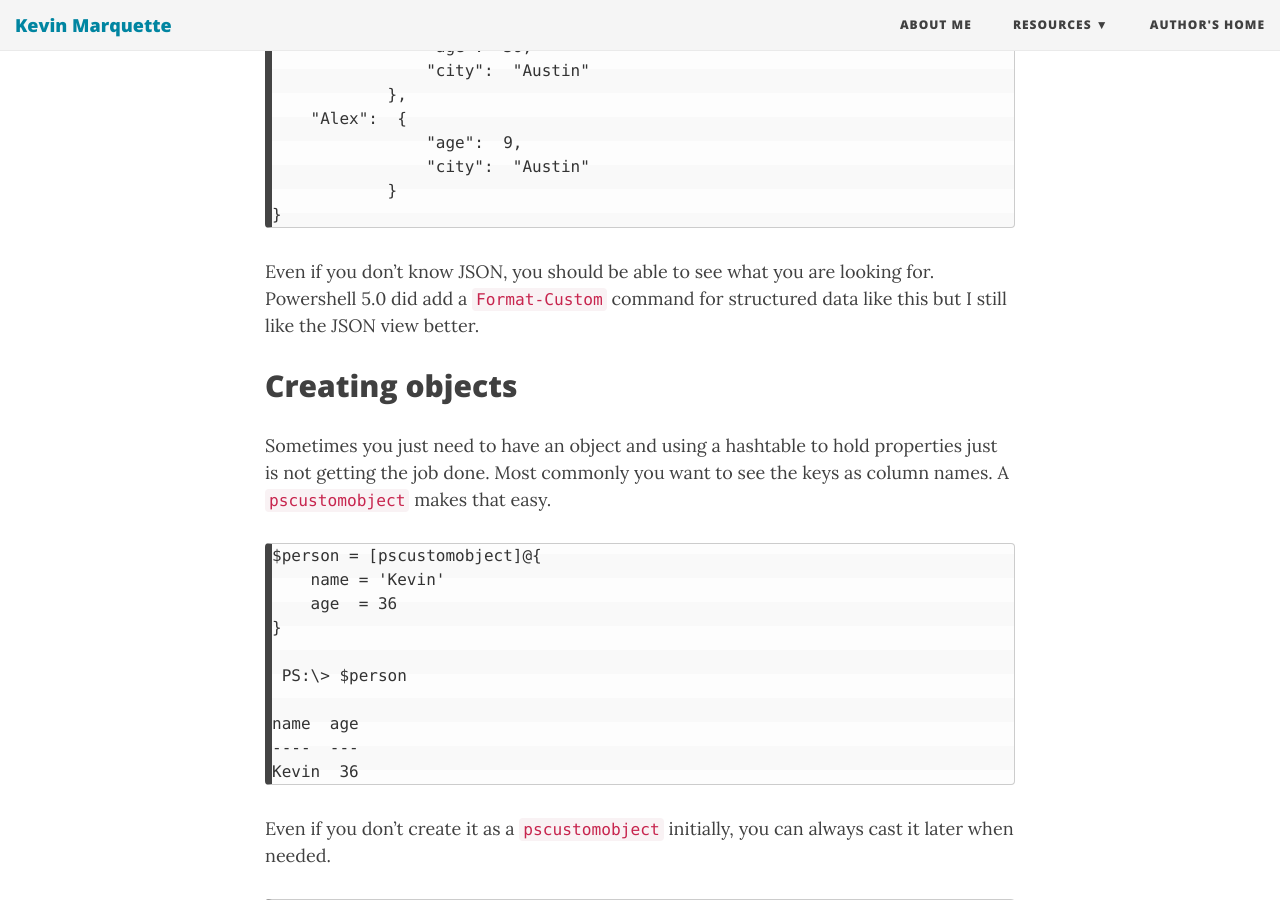
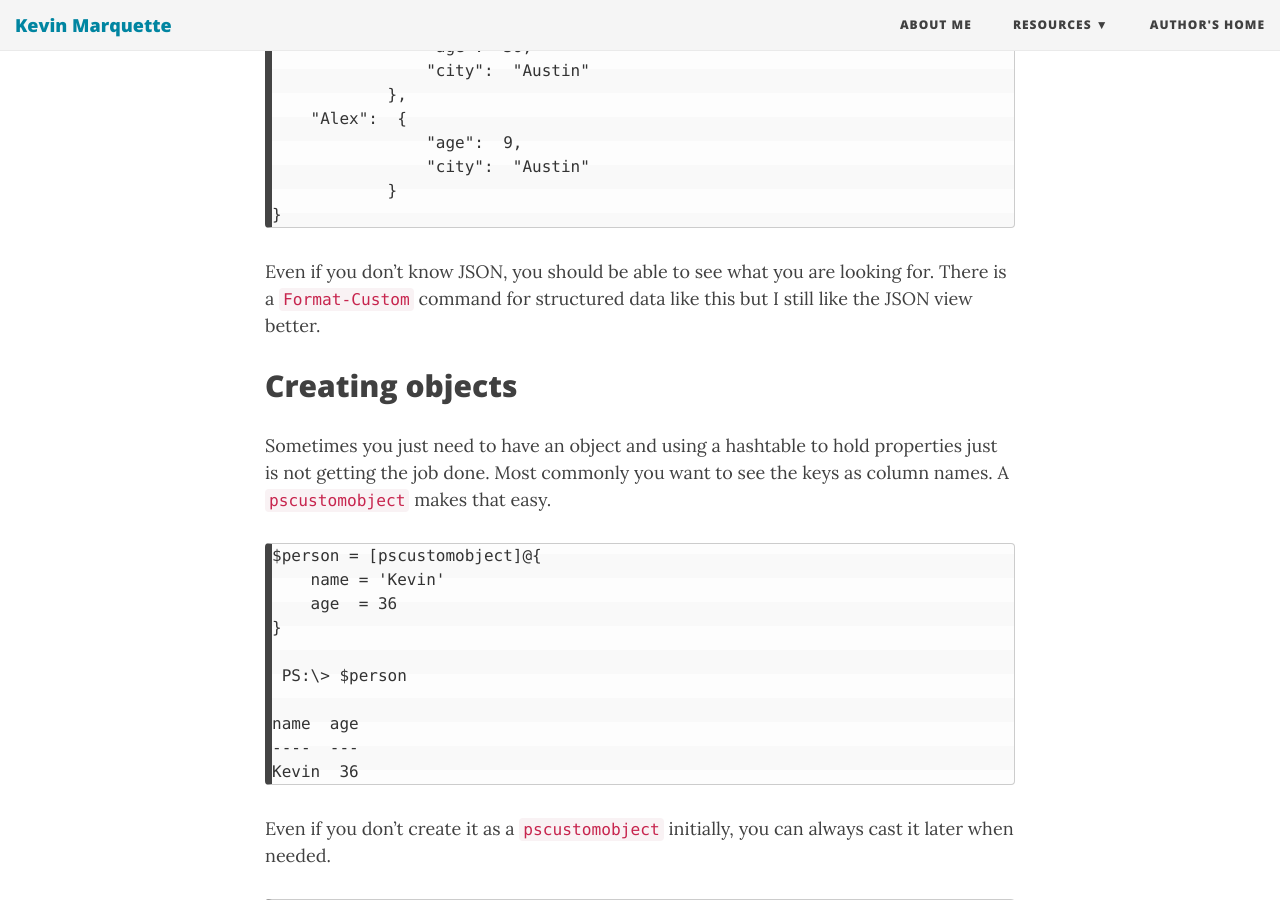
Before and after one commit to KevinMarquette/kevinmarquette.github.io, a Jekyll site: the page built from _posts/2016-11-06-powershell-hashtable-everything-you-wanted-to-know-about.md, in a window 1280 px wide and 900 px high, scrolled down 13325 px. Built offline with Jekyll 4.4.1, drawn with Linux system fonts in a browser that asks for light colours; nearby versions of some CDN libraries; a script that is not in the unit is left out.

Commit message:
removed a referene to a powershell version

```diff
--- a/_posts/2016-11-06-powershell-hashtable-everything-you-wanted-to-know-about.md
+++ b/_posts/2016-11-06-powershell-hashtable-everything-you-wanted-to-know-about.md
@@ -385,7 +385,7 @@ My go to command for looking at these things is `ConvertTo-JSON` because it is v
                 }
     }
 
-Even if you don't know JSON, you should be able to see what you are looking for. Powershell 5.0 did add a `Format-Custom` command for structured data like this but I still like the JSON view better.
+Even if you don't know JSON, you should be able to see what you are looking for. There is a `Format-Custom` command for structured data like this but I still like the JSON view better.
 
 
 ## Creating objects
```
